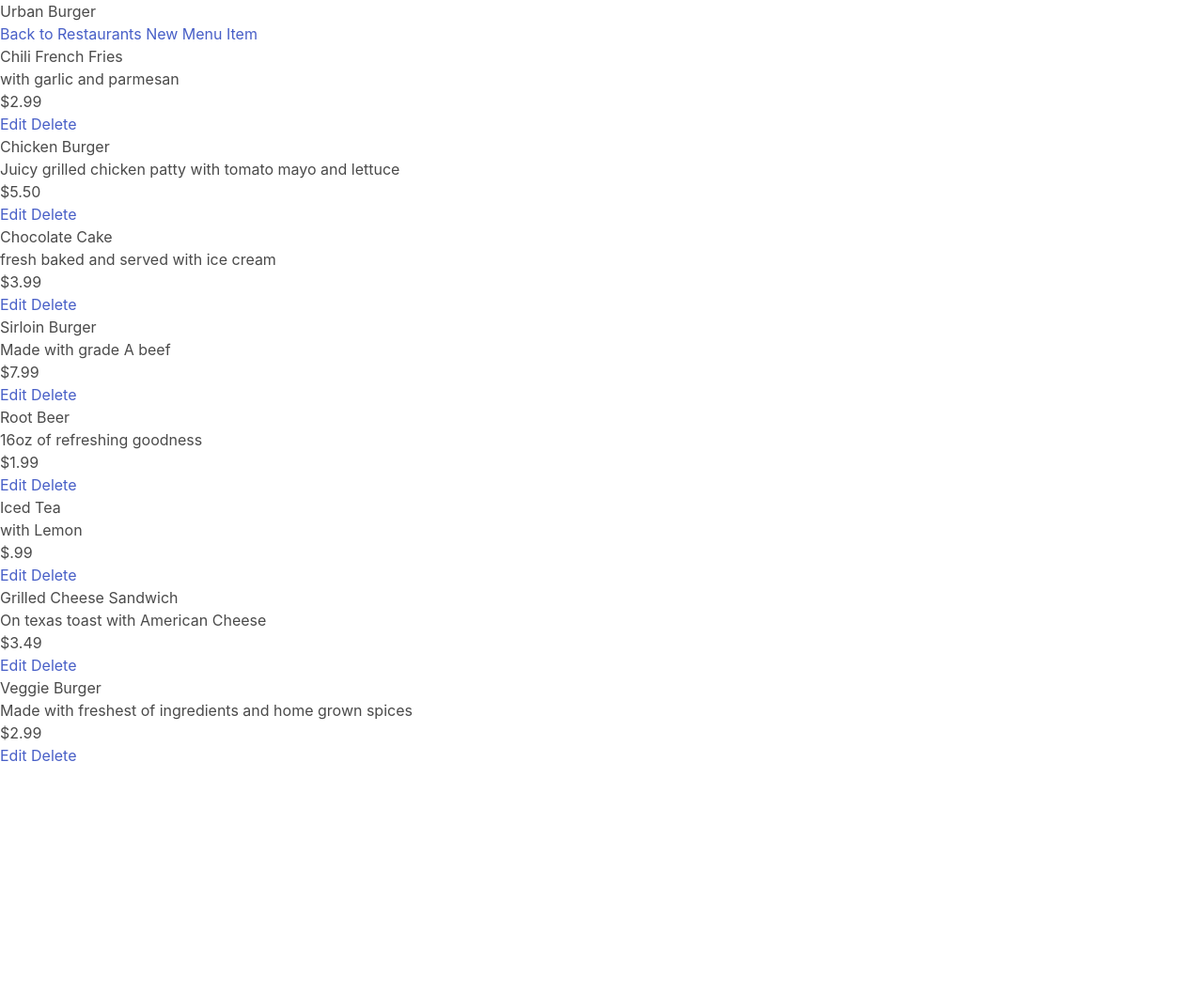
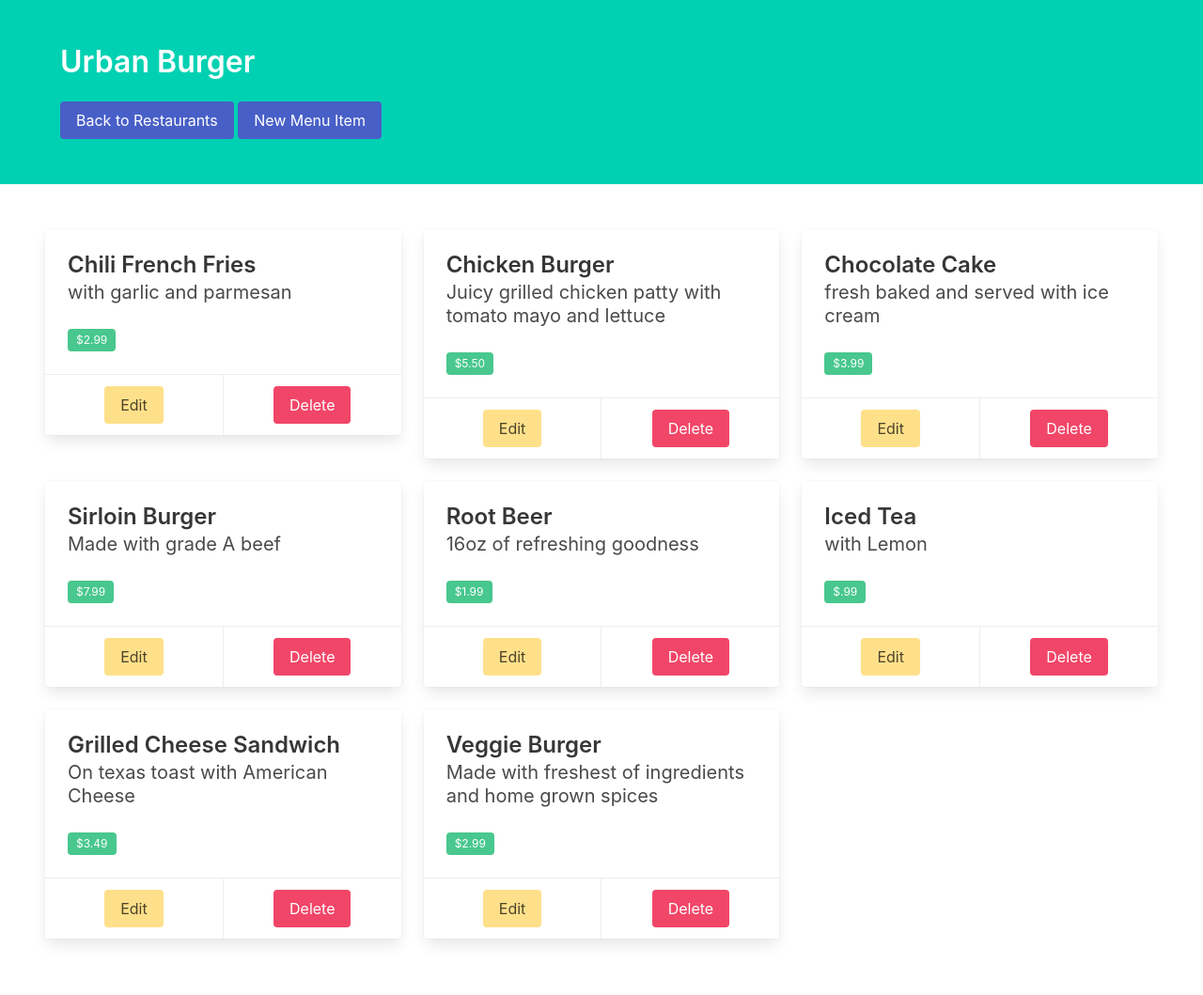
Before and after one commit to mojason-81/other_python_meanderings, a Flask app: page /restaurants/1/menu in a window 1280 px wide. Shown: the whole page at 94% size. Before the commit the page ends 810 px from the top, so only its background shows below. Run offline with Flask 2, Linux system fonts and the light colour scheme; data comes from the database, SQL or seed files in the repository; some libraries are stand-ins or nearby versions.

Commit message:
Add styling for menu

```diff
--- a/restaurant/templates/menu.html
+++ b/restaurant/templates/menu.html
@@ -1,20 +1,37 @@
 {% extends "base.html" %}
 {% block content %}
-  <h1>{{restaurant.name}}</h1>
-  <a href="{{ url_for('showRestaurants') }}">Back to Restaurants</a>
-  <a href="{{ url_for('newMenuItem', restaurant_id = restaurant.id) }}">
+  <section class="hero is-primary">
+    <div class="hero-body">
+      <div class="container">
+        <h1 class="title">{{restaurant.name}}</h1>
+        <a href="{{ url_for('showRestaurants') }}" class="button is-link">Back to Restaurants</a>
+        <a href="{{ url_for('newMenuItem', restaurant_id = restaurant.id) }}" class="button is-link">
           New Menu Item
         </a>
+      </div>
+    </div>
+  </section>
 
+  <section class="section columns is-multiline">
     {% for item in items %}
-    <div>
-      <p>{{ item.name }}</p>
-      <p>{{ item.description }}</p>
-      <p>{{ item.price }}</p>
-      <p>
-        <a href="{{ url_for('editMenuItem', restaurant_id = restaurant.id, menu_item_id = item.id) }}">Edit</a>
-        <a href="{{ url_for('deleteMenuItem', restaurant_id = restaurant.id, menu_item_id = item.id) }}">Delete</a>
+      <div class="column is-one-third">
+        <div class="card">
+          <div class="card-content">
+            <p class="title is-4">{{ item.name }}</p>
+            <p class="subtitle">{{ item.description }}</p>
+            <p class="tag is-success">{{ item.price }}</p>
+          </div>
+          <footer class="card-footer">
+            <div class="card-footer-item">
+              <a href="{{ url_for('editMenuItem', restaurant_id = restaurant.id, menu_item_id = item.id) }}" class="button is-warning">Edit</a>
+            </div>
+            <div class="card-footer-item">
+              <a href="{{ url_for('deleteMenuItem', restaurant_id = restaurant.id, menu_item_id = item.id) }}" class="button is-danger">Delete</a>
+            </div>
+          </footer>
           </p>
         </div>
+      </div>
     {% endfor %}
+  </section>
 {% endblock %}
--- a/restaurant/templates/restaurants.html
+++ b/restaurant/templates/restaurants.html
@@ -13,7 +13,7 @@
       <div class="column is-one-third">
         <div class="card">
           <div class="card-content">
-            <a href="{{ url_for('showMenu', restaurant_id = restaurant.id) }}" class="title">
+            <a href="{{ url_for('showMenu', restaurant_id = restaurant.id) }}" class="title is-4">
               {{ restaurant.name }}
             </a>
           </div>
```
Lines whose indentation alone changed are shown as unchanged.
